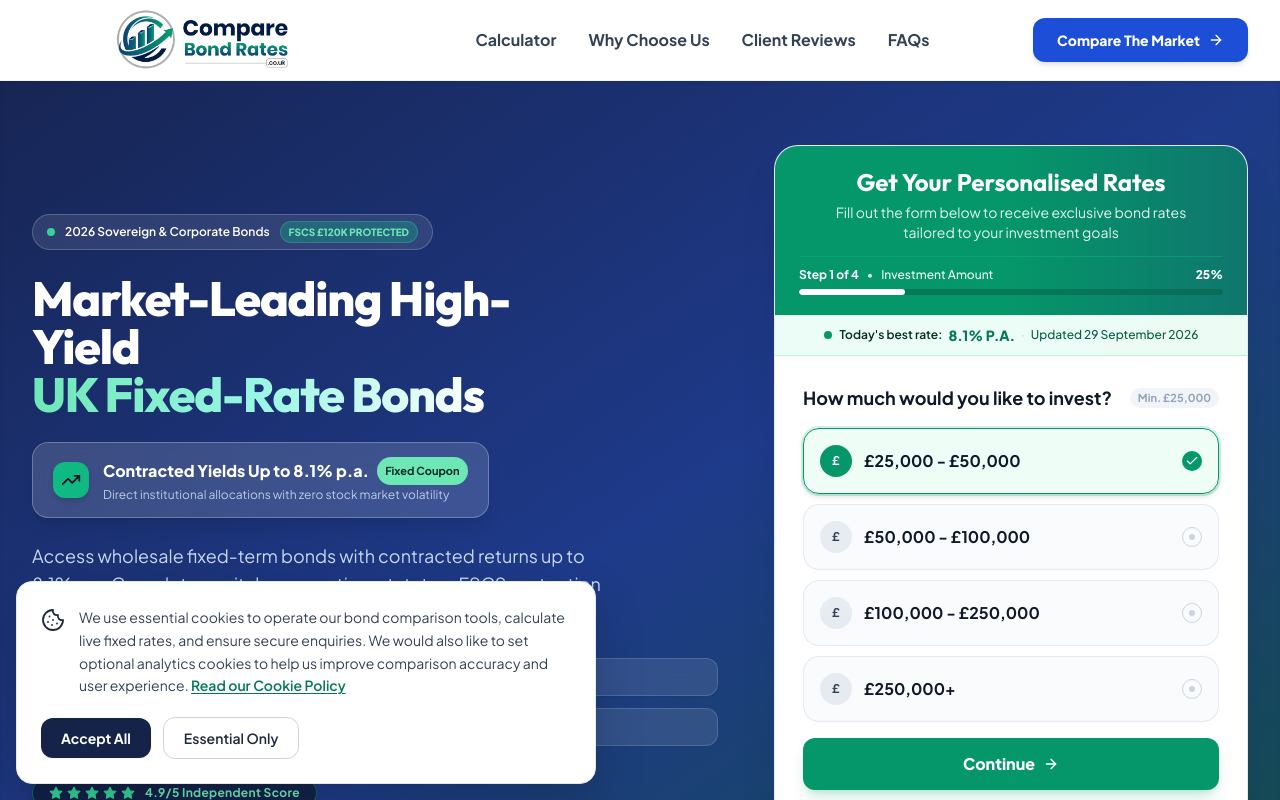
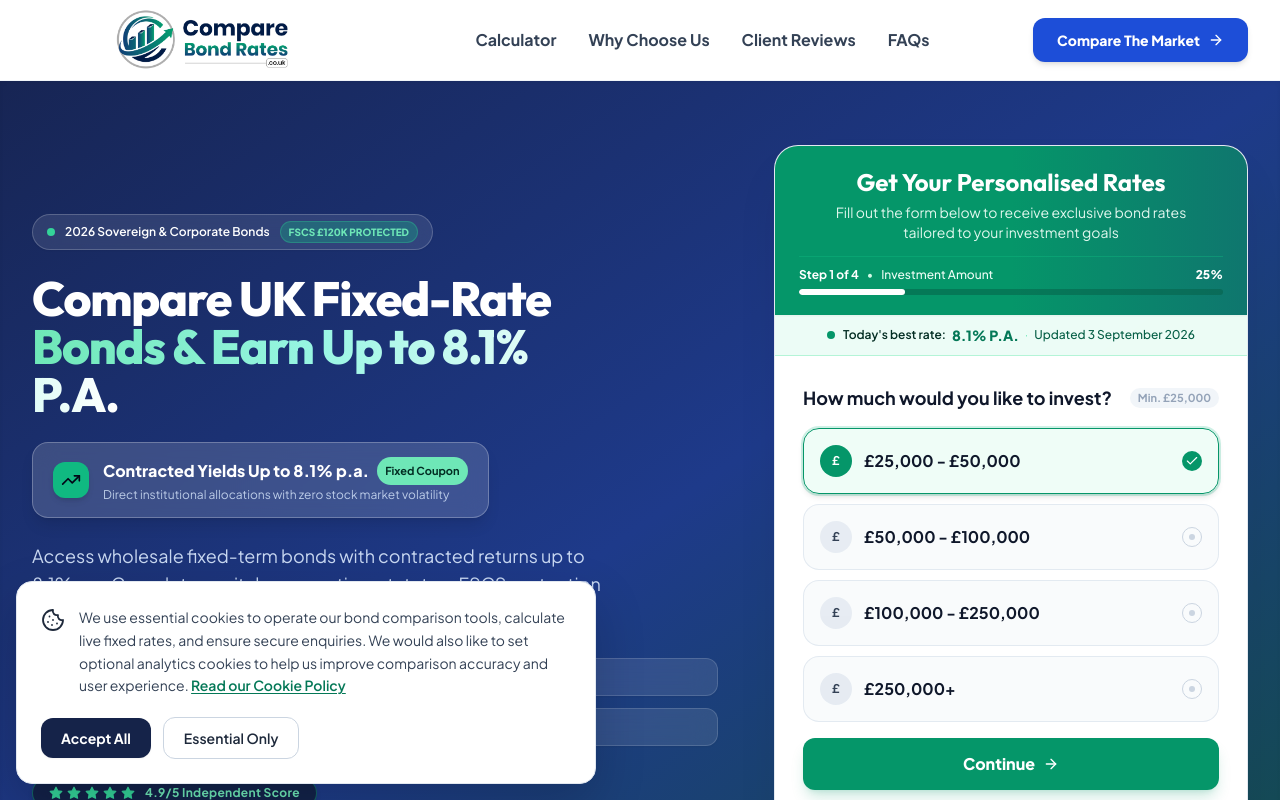
Before and after one commit to itfalcon176/Compare-Bond-Rates, a Next.js app: page / in a window 1280 px wide. Shown: the top 800 px of the page. Built offline with nearby package versions, Linux system fonts and the light colour scheme.

Commit message:
date-automated

```diff
--- a/components/Hero.tsx
+++ b/components/Hero.tsx
@@ -242,9 +242,9 @@ export default function Hero({ onSuccessLead, onOpenLegal, prefillAmount, prefil
 
             {/* Main Clean Headline */}
             <h1 className="text-3xl sm:text-4xl lg:text-[44px] xl:text-5xl font-extrabold font-display text-white tracking-tight leading-[1.18] max-w-xl">
-              Market-Leading High-Yield <br />
+              Compare UK Fixed-Rate <br />
               <span className="bg-gradient-to-r from-emerald-300 via-teal-200 to-white bg-clip-text text-transparent">
-                UK Fixed-Rate Bonds
+                Bonds & Earn Up to 8.1% P.A.
               </span>
             </h1>
 
--- a/components/LeadForm.tsx
+++ b/components/LeadForm.tsx
@@ -161,7 +161,13 @@ export default function LeadForm({ onSuccess, onOpenLegal, initialAmount, initia
           <span>Today&apos;s best rate:</span>
           <span className="font-extrabold text-emerald-700 text-xs sm:text-sm">8.1% P.A.</span>
           <span className="text-emerald-300 font-normal">·</span>
-          <span className="text-emerald-800 font-medium">Updated 29 September 2026</span>
+          <span className="text-emerald-800 font-medium">
+            Updated {new Date().toLocaleDateString("en-GB", {
+              day: 'numeric',
+              month: 'long',
+              year: 'numeric'
+            })}
+          </span>
         </div>
       </div>
 
@@ -198,15 +204,13 @@ export default function LeadForm({ onSuccess, onOpenLegal, initialAmount, initia
                       whileHover={{ scale: 1.012, y: -1 }}
                       whileTap={{ scale: 0.988 }}
                       onClick={() => handleSelectAmount(opt.label)}
-                      className={`w-full text-left p-4 rounded-2xl border transition-all duration-200 flex items-center justify-between group ${
-                        isSelected
+                      className={`w-full text-left p-4 rounded-2xl border transition-all duration-200 flex items-center justify-between group ${isSelected
                         ? 'bg-emerald-50/80 border-emerald-600 shadow-md ring-2 ring-emerald-500/20'
                         : 'bg-slate-50/80 border-slate-200/90 hover:bg-white hover:border-slate-300 hover:shadow-sm'
                         }`}
                     >
                       <div className="flex items-center gap-3">
-                        <div className={`w-8 h-8 rounded-full flex items-center justify-center font-bold text-xs ${
-                          isSelected ? 'bg-emerald-600 text-white' : 'bg-slate-200/80 text-slate-700'
+                        <div className={`w-8 h-8 rounded-full flex items-center justify-center font-bold text-xs ${isSelected ? 'bg-emerald-600 text-white' : 'bg-slate-200/80 text-slate-700'
                           }`}>
                           £
                         </div>
@@ -214,8 +218,7 @@ export default function LeadForm({ onSuccess, onOpenLegal, initialAmount, initia
                           {opt.label}
                         </span>
                       </div>
-                      <div className={`w-5 h-5 rounded-full flex items-center justify-center transition-all ${
-                        isSelected ? 'bg-emerald-600 text-white' : 'border border-slate-300 group-hover:border-emerald-500'
+                      <div className={`w-5 h-5 rounded-full flex items-center justify-center transition-all ${isSelected ? 'bg-emerald-600 text-white' : 'border border-slate-300 group-hover:border-emerald-500'
                         }`}>
                         {isSelected ? <Check className="w-3.5 h-3.5" /> : <div className="w-1.5 h-1.5 rounded-full bg-slate-300 group-hover:bg-emerald-500" />}
                       </div>
@@ -260,15 +263,13 @@ export default function LeadForm({ onSuccess, onOpenLegal, initialAmount, initia
                       whileHover={{ scale: 1.012, y: -1 }}
                       whileTap={{ scale: 0.988 }}
                       onClick={() => handleSelectTerm(opt.label)}
-                      className={`w-full text-left py-3.5 px-4 rounded-2xl border transition-all duration-200 flex items-center justify-between group ${
-                        isSelected
+                      className={`w-full text-left py-3.5 px-4 rounded-2xl border transition-all duration-200 flex items-center justify-between group ${isSelected
                         ? 'bg-emerald-50/80 border-emerald-600 shadow-md ring-2 ring-emerald-500/20'
                         : 'bg-slate-50/80 border-slate-200/90 hover:bg-white hover:border-slate-300 hover:shadow-sm'
                         }`}
                     >
                       <div className="flex items-center gap-2.5">
-                        <div className={`w-7 h-7 rounded-lg flex items-center justify-center font-bold text-xs ${
-                          isSelected ? 'bg-emerald-600 text-white' : 'bg-slate-200/80 text-slate-700'
+                        <div className={`w-7 h-7 rounded-lg flex items-center justify-center font-bold text-xs ${isSelected ? 'bg-emerald-600 text-white' : 'bg-slate-200/80 text-slate-700'
                           }`}>
                           <Calendar className="w-3.5 h-3.5" />
                         </div>
@@ -285,8 +286,7 @@ export default function LeadForm({ onSuccess, onOpenLegal, initialAmount, initia
                         <span className="text-xs font-extrabold text-emerald-600 bg-emerald-50 px-2 py-0.5 rounded-lg border border-emerald-100">
                           {opt.rate}
                         </span>
-                        <div className={`w-5 h-5 rounded-full flex items-center justify-center transition-all ${
-                          isSelected ? 'bg-emerald-600 text-white' : 'border border-slate-300 group-hover:border-emerald-500'
+                        <div className={`w-5 h-5 rounded-full flex items-center justify-center transition-all ${isSelected ? 'bg-emerald-600 text-white' : 'border border-slate-300 group-hover:border-emerald-500'
                           }`}>
                           {isSelected ? <Check className="w-3.5 h-3.5" /> : <div className="w-1.5 h-1.5 rounded-full bg-slate-300 group-hover:bg-emerald-500" />}
                         </div>
@@ -342,8 +342,7 @@ export default function LeadForm({ onSuccess, onOpenLegal, initialAmount, initia
                       whileHover={{ scale: 1.012, y: -1 }}
                       whileTap={{ scale: 0.988 }}
                       onClick={() => handleSelectTimeframe(opt)}
-                      className={`w-full text-left p-4 rounded-2xl border transition-all duration-200 flex items-center justify-between group ${
-                        isSelected
+                      className={`w-full text-left p-4 rounded-2xl border transition-all duration-200 flex items-center justify-between group ${isSelected
                         ? 'bg-emerald-50/80 border-emerald-600 shadow-md ring-2 ring-emerald-500/20'
                         : 'bg-slate-50/80 border-slate-200/90 hover:bg-white hover:border-slate-300 hover:shadow-sm'
                         }`}
@@ -351,8 +350,7 @@ export default function LeadForm({ onSuccess, onOpenLegal, initialAmount, initia
                       <span className="text-sm sm:text-base font-bold text-slate-900 group-hover:text-emerald-700 transition-colors">
                         {opt}
                       </span>
-                      <div className={`w-5 h-5 rounded-full flex items-center justify-center transition-all ${
-                        isSelected ? 'bg-emerald-600 text-white' : 'border border-slate-300 group-hover:border-emerald-500'
+                      <div className={`w-5 h-5 rounded-full flex items-center justify-center transition-all ${isSelected ? 'bg-emerald-600 text-white' : 'border border-slate-300 group-hover:border-emerald-500'
                         }`}>
                         {isSelected ? <Check className="w-3.5 h-3.5" /> : <div className="w-1.5 h-1.5 rounded-full bg-slate-300 group-hover:bg-emerald-500" />}
                       </div>
--- a/components/RateTicker.tsx
+++ b/components/RateTicker.tsx
@@ -15,7 +15,14 @@ export default function RateTicker() {
           <span className="text-white">Today&apos;s best rate:</span>{' '}
           <span className="text-emerald-100 font-extrabold text-sm sm:text-base">8.1% P.A.</span>
           <span className="mx-2 text-emerald-300/60">·</span>
-          <span className="text-emerald-100/90 font-medium">Updated 29 September 2026</span>
+          <span className="text-emerald-100/90 font-medium">
+            Updated {new Date().toLocaleDateString("en-GB", {
+              day: 'numeric',
+              month: 'long',
+              year: 'numeric'
+            })}
+          </span>
+
         </p>
       </div>
     </div>
```
Lines whose indentation alone changed are shown as unchanged.
